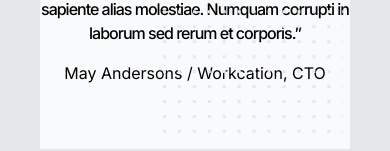
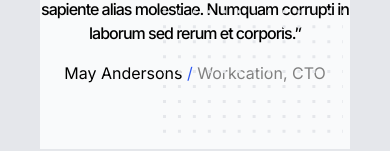
Before and after one commit to Petrasoderstrom1612/component-library, a React (Vite) app: page / in a window 390 px wide. Shown: the part 2268-2419 px from the top of the page. Built offline with nearby package versions, Linux system fonts and the light colour scheme.

Commit message:
JS in footer done, styling needs to be fixed, the background img is not responsive - index above instead of before

```diff
--- a/src/Testimonials.jsx/Testimonial.jsx
+++ b/src/Testimonials.jsx/Testimonial.jsx
@@ -19,7 +19,16 @@
         </h3>
         <p className="testimonial-p">{mainText}</p>
         <footer>
-          <p className="testimonial-footer-p">{footer}</p>
+          <p className="testimonial-footer-p">
+            {footer.includes("/") ? (
+              <>
+              <span className="black-color">{footer.slice(0, footer.indexOf("/"))}</span>
+              <span className="blue-color">/</span>
+              <span className="gray-color">{footer.slice(footer.indexOf("/") + 1)}</span>
+              </>
+            ) : (<span>{footer}</span>)
+            }
+          </p>
         </footer>
       </div>
     </div>
--- a/src/index.css
+++ b/src/index.css
@@ -316,6 +316,14 @@
   margin-block-end: 1em;
 }
 
+.black-color{
+  color: black;
+}
+
+.gray-color{
+  color: gray;
+}
+
 
 
 
```
